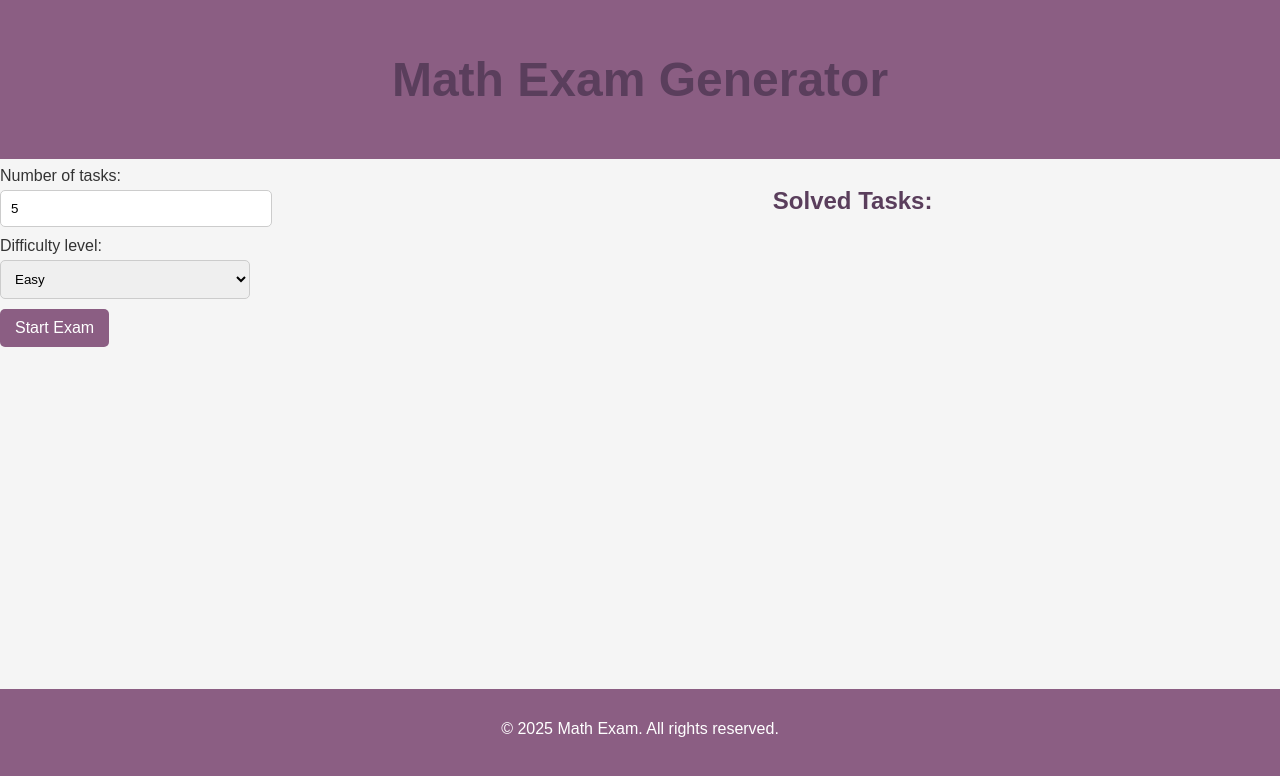
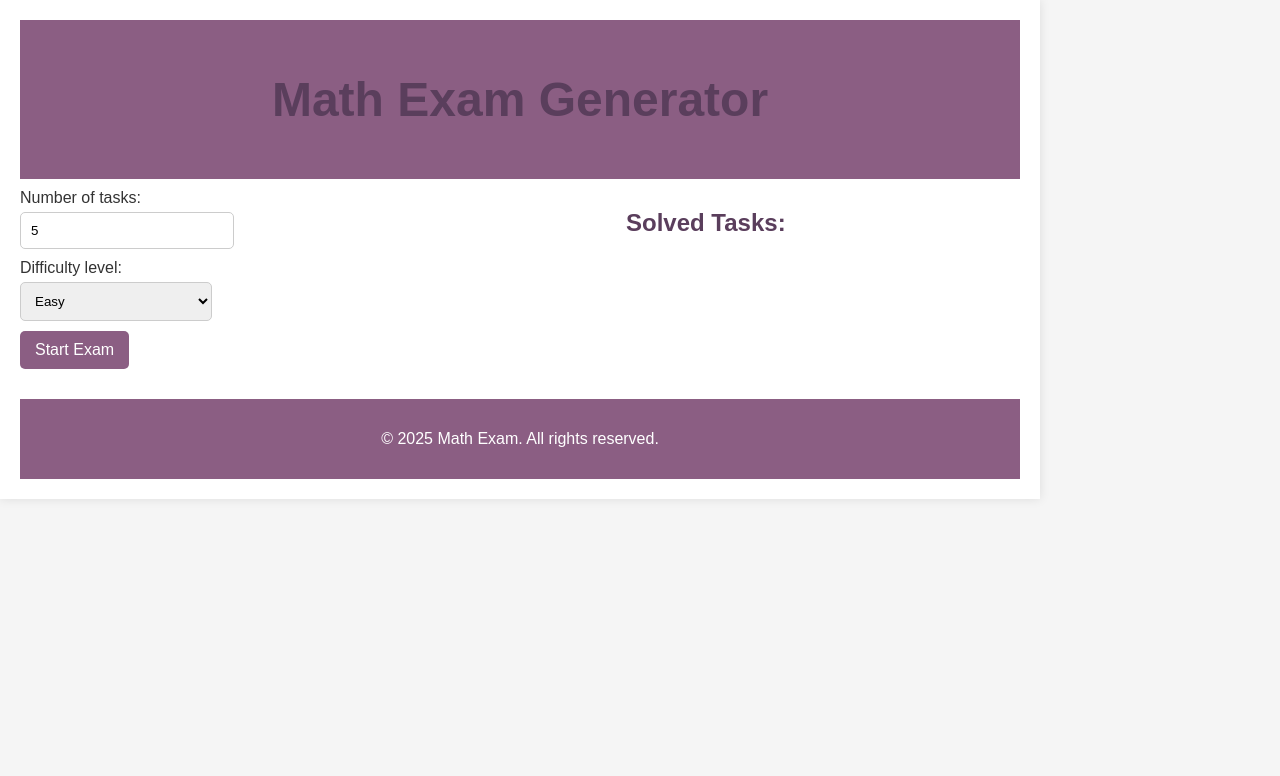
Before and after one commit to XYLOG17/MathExamGenerator, a plain HTML site: page index.html in a window 1280 px wide. Drawn offline with Linux system fonts and the light colour scheme.

Commit message:
made some adjustedments. just small teps

```diff
--- a/styles.css
+++ b/styles.css
@@ -66,35 +66,53 @@ footer {
     gap: 8px;
 }
 
-.div1 {
-    grid-column: span 5 / span 5;
+.container {
+    display: grid;
+    grid-template-columns: repeat(5, 1fr); /* 5 equally sized columns */
+    grid-template-rows: repeat(5, auto);  /* 5 rows */
+    gap: 10px; /* Distance between the elements */
 }
 
-.div2 {
-    grid-column: span 5 / span 5;
-    grid-column-start: 1;
-    grid-row-start: 5;
+/* Grid Container */
+.parent {
+    display: grid;
+    grid-template-columns: repeat(5, 1fr); /* 5 equally sized columns */
+    grid-template-rows: auto auto 1fr 1fr auto; /* Dynamic row heights */
+    gap: 10px;
+    width: 90%;
+    max-width: 1000px;
+    padding: 20px;
+    background: white;
+    box-shadow: 0px 0px 10px rgba(0, 0, 0, 0.1);
+}
+
+.div1 { /*Header*/
+    grid-column: span 5;
+    gird-row-start: 1;
+}
+
+.div2 { /*Footer*/
+    grid-column: span 5;
+    grid-row-start:
 }
 
 .div3 {
-    grid-row: span 3 / span 3;
     grid-column-start: 1;
-    grid-row-start: 2;
+    grid-row: span 3; /* Takes up 3 lines */
 }
 
 .div4 {
-    grid-column: span 2 / span 2;
-    grid-row: span 3 / span 3;
+    grid-column: span 2;
+    grid-row: span 3;
     grid-column-start: 2;
-    grid-row-start: 2;
 }
 
 .div5 {
-    grid-column: span 2 / span 2;
-    grid-row: span 3 / span 3;
+    grid-column: span 2;
+    grid-row: span 3;
     grid-column-start: 4;
-    grid-row-start: 2;
 }
+
 
 
 /*header {
```
Also changed, not shown: index.html (+1 -0 lines).
